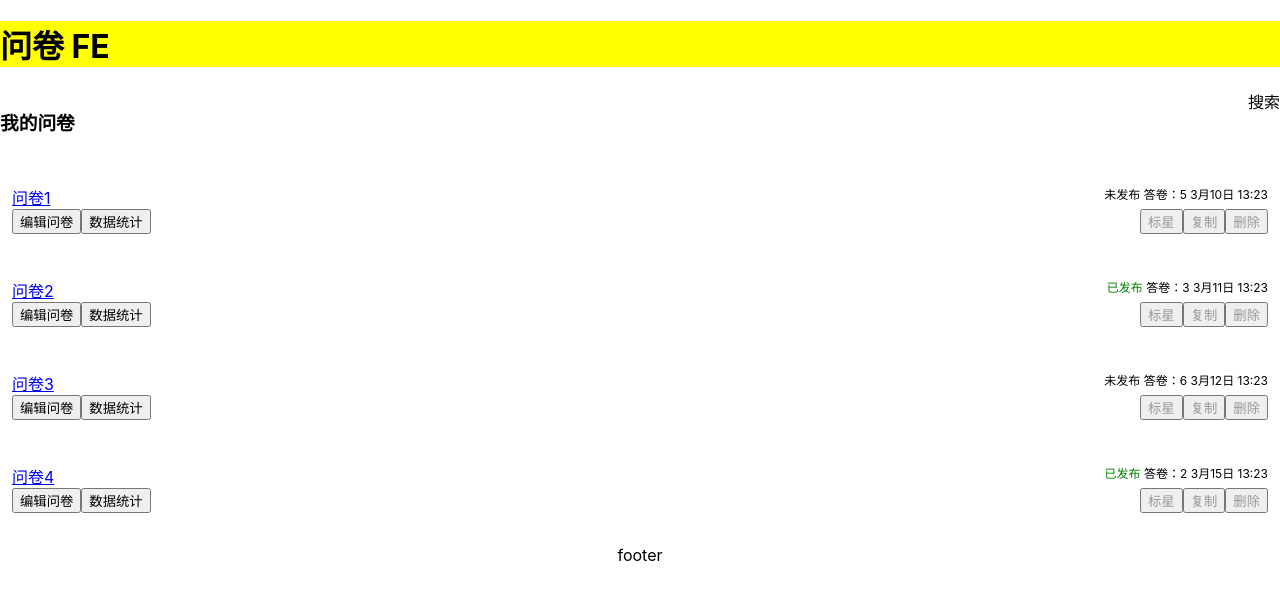
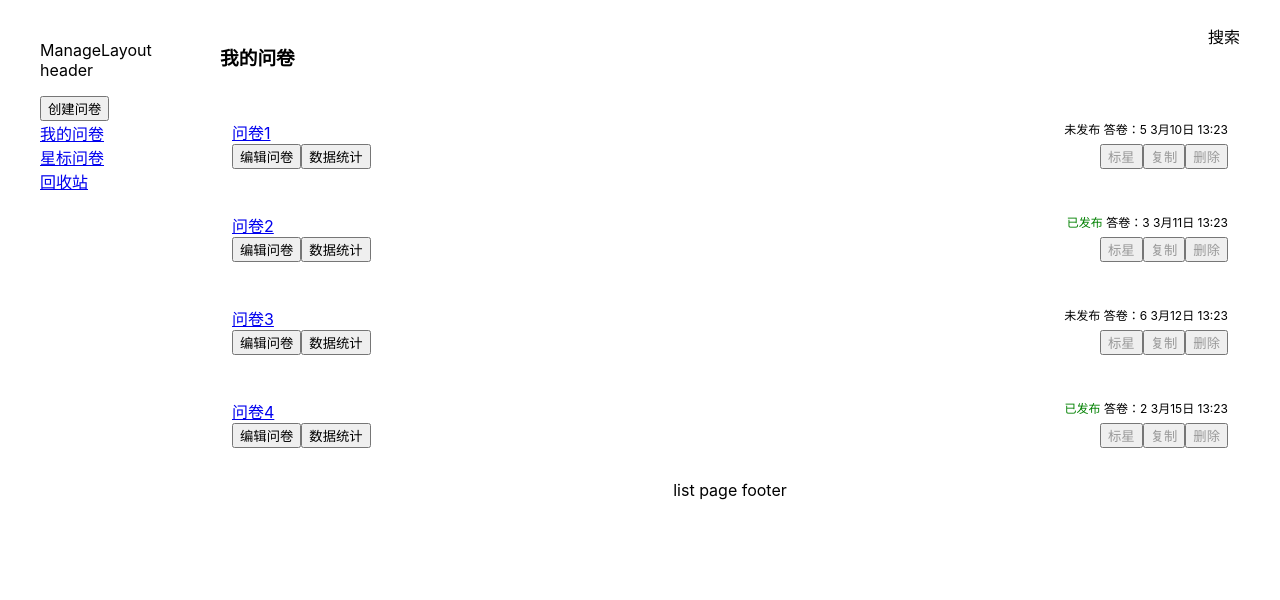
Before and after one commit to Vixcity/react-mock-QuestionnaireStar-project, a React (Create React App) app: page /manage/list in a window 1280 px wide. Shown: the top 600 px of the page. Built offline with nearby package versions, Linux system fonts and the light colour scheme.

Commit message:
layout and react router

```diff
--- a/package.json
+++ b/package.json
@@ -20,6 +20,7 @@
     "prettier": "^2.8.8",
     "react": "^18.2.0",
     "react-dom": "^18.2.0",
+    "react-router-dom": "^6.14.0",
     "react-scripts": "5.0.1",
     "sass": "^1.63.6",
     "typescript": "^4.4.2",
--- a/src/App.tsx
+++ b/src/App.tsx
@@ -1,13 +1,9 @@
 import React from "react";
-import List from "./pages/manage/List";
+import { RouterProvider } from "react-router-dom";
+import routerConfig from "./router";
 
 function App() {
-  return (
-    <div className="App">
-      <h1 style={{ background: "yellow" }}>问卷 FE</h1>
-      <List />
-    </div>
-  );
+  return <RouterProvider router={routerConfig} />;
 }
 
 export default App;
--- /dev/null
+++ b/src/layouts/MainLayout.tsx
@@ -0,0 +1,16 @@
+import React, { FC } from "react";
+import { Outlet } from "react-router-dom";
+
+const MainLayout: FC = () => {
+  return (
+    <>
+      <div>MainLayout header</div>
+      <div>
+        <Outlet />
+      </div>
+      <div>MainLayout footer</div>
+    </>
+  );
+};
+
+export default MainLayout;
--- /dev/null
+++ b/src/layouts/ManageLayout.module.scss
@@ -0,0 +1,15 @@
+.container {
+  width: 1200px;
+  padding: 24px 0;
+  margin: 0 auto;
+  display: flex;
+}
+
+.left {
+  width: 120px;
+}
+
+.right {
+  flex: 1;
+  margin-left: 60px;
+}
--- /dev/null
+++ b/src/layouts/ManageLayout.tsx
@@ -0,0 +1,25 @@
+import React, { FC } from "react";
+import { Outlet } from "react-router-dom";
+import styles from "./ManageLayout.module.scss";
+
+const ManageLayout: FC = () => {
+  return (
+    <div className={styles.container}>
+      <div className={styles.left}>
+        <p>ManageLayout header</p>
+        <button>创建问卷</button>
+        <br />
+        <a href="#">我的问卷</a>
+        <br />
+        <a href="#">星标问卷</a>
+        <br />
+        <a href="#">回收站</a>
+      </div>
+      <div className={styles.right}>
+        <Outlet />
+      </div>
+    </div>
+  );
+};
+
+export default ManageLayout;
--- /dev/null
+++ b/src/layouts/QuestionLayout.tsx
@@ -0,0 +1,15 @@
+import React, { FC } from "react";
+import { Outlet } from "react-router-dom";
+
+const QuestionLayout: FC = () => {
+  return (
+    <>
+      <p>QuestionLayout header</p>
+      <div>
+        <Outlet />
+      </div>
+    </>
+  );
+};
+
+export default QuestionLayout;
--- a/src/pages/manage/List.tsx
+++ b/src/pages/manage/List.tsx
@@ -53,7 +53,7 @@
           return <QuestionCard key={_id} {...q} />;
         })}
       </div>
-      <div className={styles.footer}>footer</div>
+      <div className={styles.footer}>list page footer</div>
     </>
   );
 };
--- /dev/null
+++ b/src/router/index.tsx
@@ -0,0 +1,75 @@
+import React from "react";
+import { createBrowserRouter } from "react-router-dom";
+
+import MainLayout from "../layouts/MainLayout";
+import ManageLayout from "../layouts/ManageLayout";
+import QuestionLayout from "../layouts/QuestionLayout";
+import Home from "../pages/Home";
+import Login from "../pages/Login";
+import Register from "../pages/Register";
+import NotFound from "../pages/NotFound";
+import List from "../pages/manage/List";
+import Trash from "../pages/manage/Trash";
+import Star from "../pages/manage/Star";
+import Edit from "../pages/question/Edit";
+import Stat from "../pages/question/Stat";
+
+const router = createBrowserRouter([
+  {
+    path: "/",
+    element: <MainLayout />,
+    children: [
+      {
+        path: "/",
+        element: <Home />,
+      },
+      {
+        path: "login",
+        element: <Login />,
+      },
+      {
+        path: "register",
+        element: <Register />,
+      },
+      {
+        path: "*", // 404 路由，一般写在最后，进行兜底
+        element: <NotFound />,
+      },
+    ],
+  },
+  {
+    path: "question",
+    element: <QuestionLayout />,
+    children: [
+      {
+        path: "edit/:id",
+        element: <Edit />,
+      },
+      {
+        path: "stat/:id",
+        element: <Stat />,
+      },
+    ],
+  },
+  {
+    path: "manage",
+    element: <ManageLayout />,
+    children: [
+      {
+        path: "list",
+        element: <List />,
+      },
+      {
+        path: "star",
+        element: <Star />,
+      },
+      {
+        path: "trash",
+        element: <Trash />,
+      },
+    ],
+  },
+
+]);
+
+export default router;
```
Also changed, not shown: 2 other files (tests, documents, lock files or other folders).
